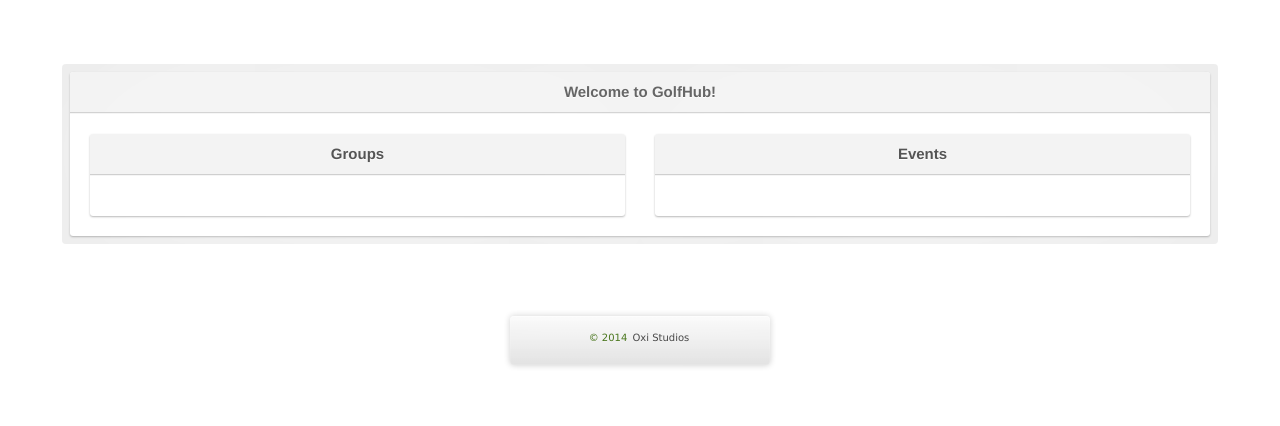
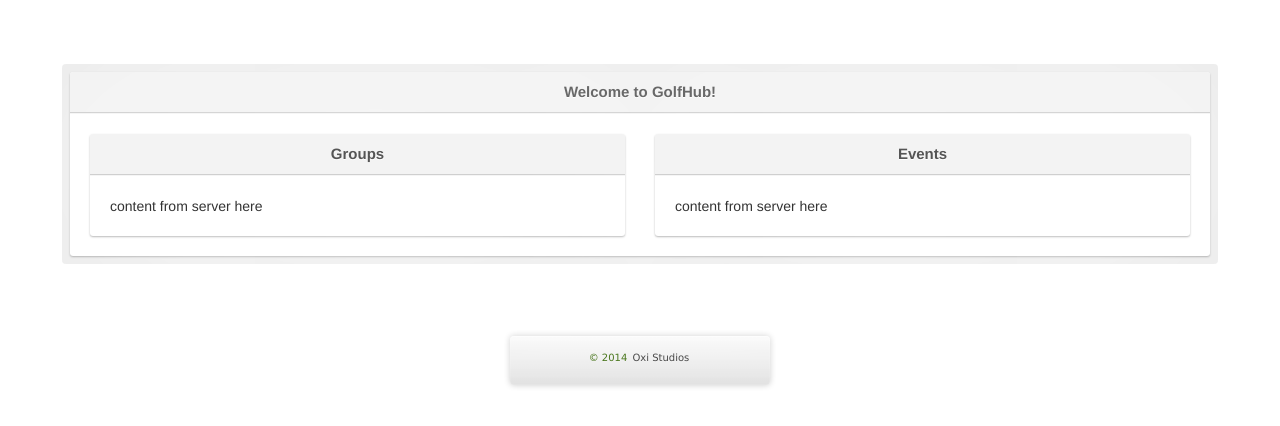
Before and after one commit to Doyniish/GolfHub, a Django app: page /home/ in a window 1280 px wide. Shown: the part 132-558 px from the top of the page. Run offline with Django 3.2, Linux system fonts and the light colour scheme; some libraries are stand-ins or nearby versions.

Commit message:
added message on mainpage for where content should go from server

```diff
--- a/MainWebsite/templates/MainWebsite/MainPage.html
+++ b/MainWebsite/templates/MainWebsite/MainPage.html
@@ -30,11 +30,17 @@
 				<div class="col-xs-6">
 					<div class="mainpage">
 						<h1>Groups</h1>
+						<div class="content">
+							<p>content from server here</p>
+						</div>
 					</div>
 				</div>
 				<div class="col-xs-6">
 					<div class="mainpage">
 						<h1>Events</h1>
+						<div class="content">
+							<p>content from server here</p>
+						</div>
 					</div>
 				</div>
 			</div>
```
